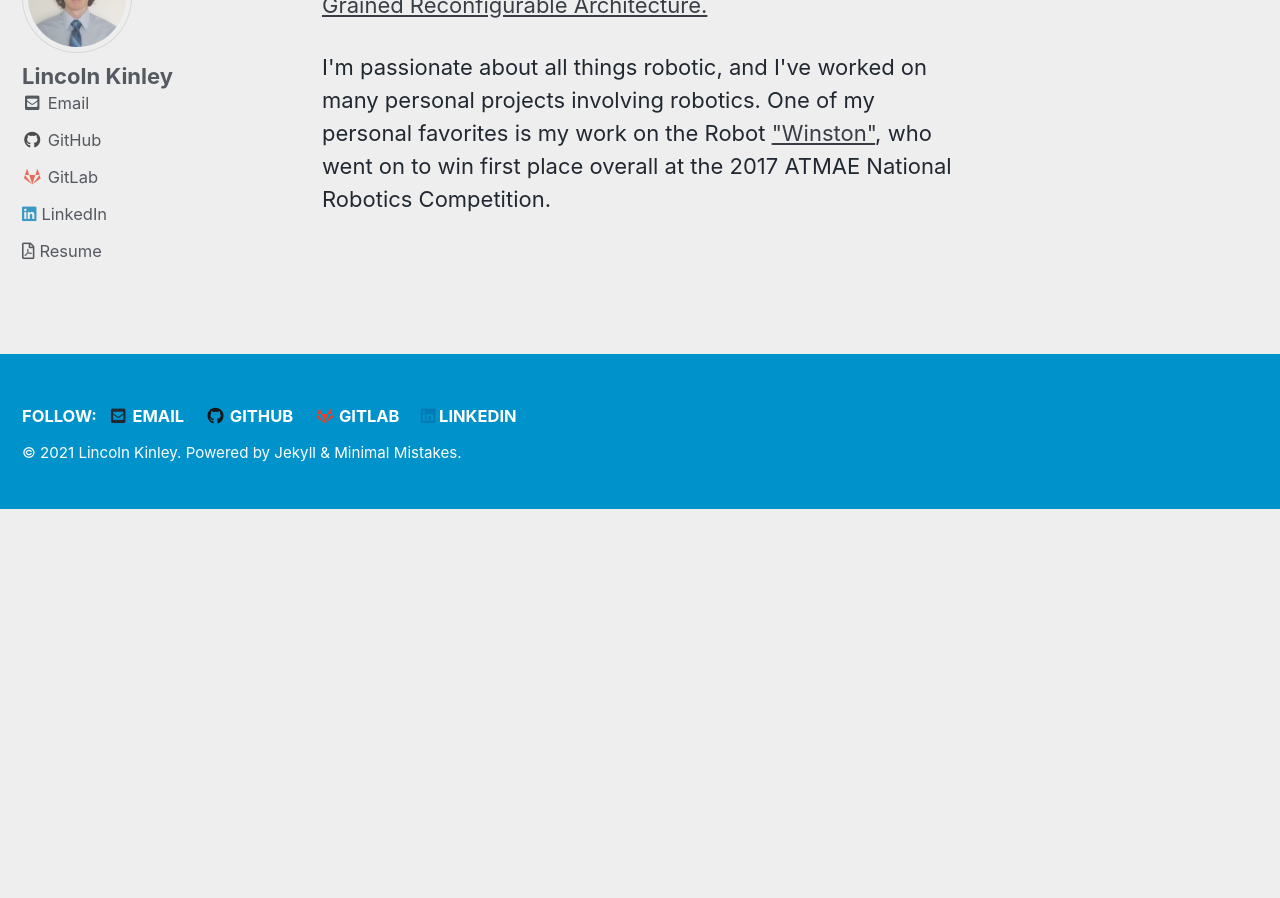
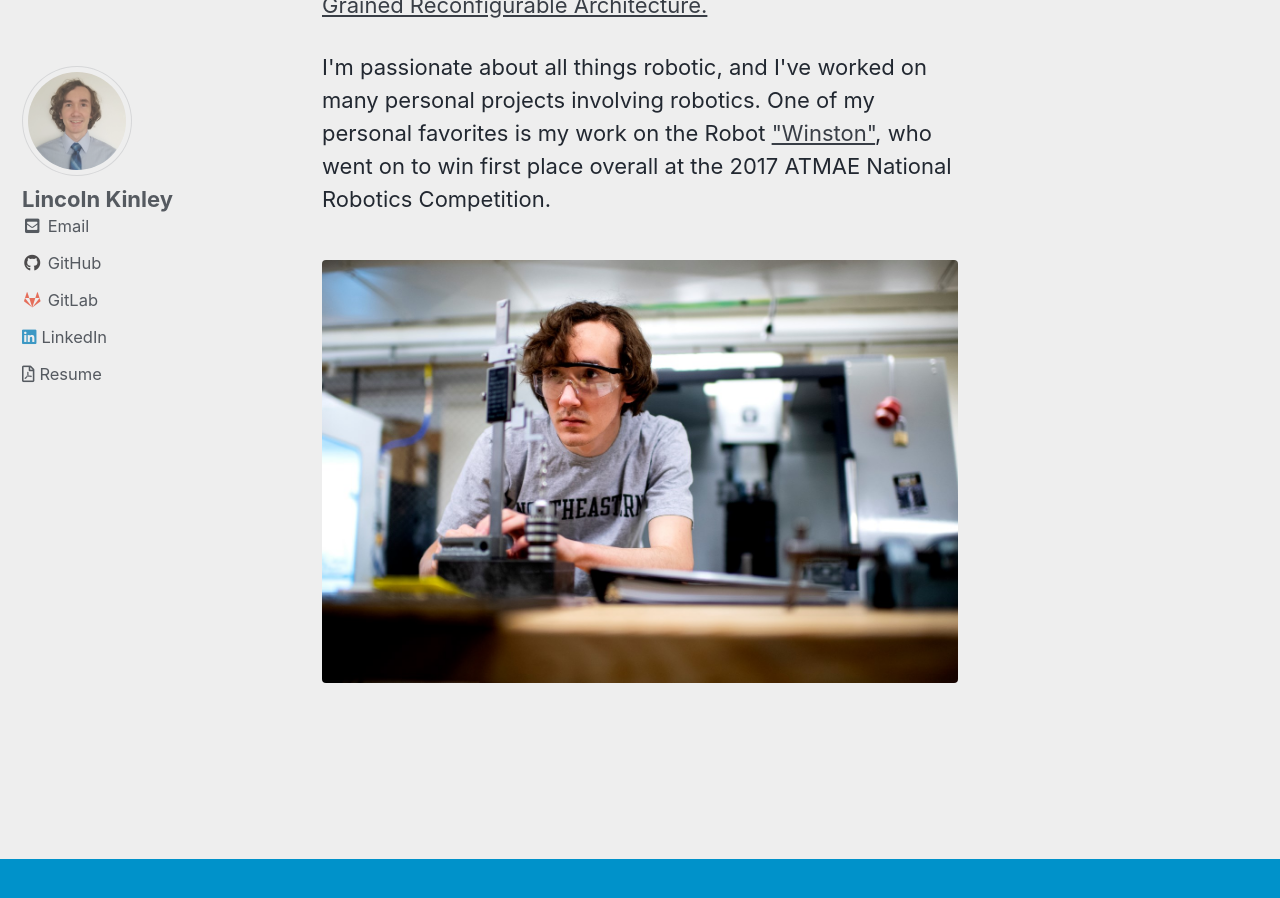
Before and after one commit to lincolnkinley/lincolnkinley.github.io, a Jekyll site: the page built from _pages/about.html, in a window 1280 px wide and 900 px high, scrolled down 537 px. Built offline with Jekyll 4.4.1, drawn with Linux system fonts in a browser that asks for light colours; cached includes are drawn as plain includes; before the commit the page ends 1046 px from its top, so only the background shows below that.

Commit message:
Added Picture

```diff
--- a/_pages/about.html
+++ b/_pages/about.html
@@ -26,3 +26,5 @@ robotics. One of my personal favorites is my work on the Robot
 <a href="/robotics-projects/Winston/">"Winston"</a>, who went on to win first
 place overall at the 2017 ATMAE National Robotics Competition.
 </p>
+
+{% include figure image_path="/assets/images/machine_shop.jpg" alt="Lincoln at Machine Shop" %}
```
